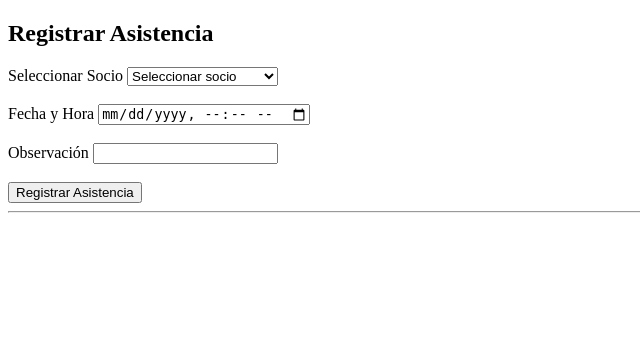
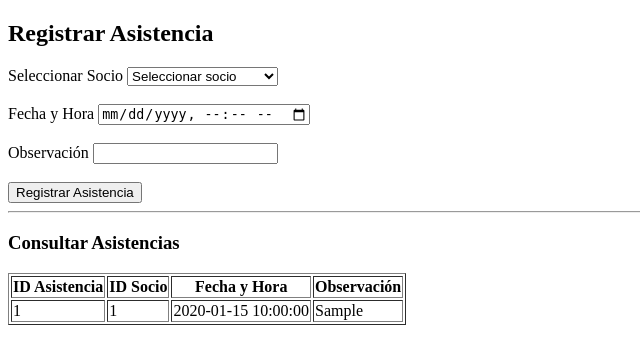
Before and after one commit to jherson199611/Proyecto_Gimnasio, a PHP site: page /vistas/asistencia.php in a window 1280 px wide. Shown: the top 364 px of the page, without its empty margins (0-640 px from the left). Run offline with PHP 8.4, Linux system fonts and the light colour scheme; tables that the repository leaves empty or names only in its code hold one stand-in row (values such as "Sample post").

Commit message:
Completar vista de registro y consulta de asistencias  Copiar mensaje 5.

```diff
--- a/vistas/asistencia.php
+++ b/vistas/asistencia.php
@@ -37,7 +37,6 @@ $socios = $stmt->fetchAll(PDO::FETCH_ASSOC);
 $asistencias = $asistenciaController->consultar();
 
 ?>
-
 
 <!DOCTYPE html>
 <html lang="es">
@@ -87,5 +86,30 @@ $asistencias = $asistenciaController->consultar();
     </form>
 
     <hr>
+
+    <h3>Consultar Asistencias</h3>
+
+    <table border="1">
+
+        <tr>
+            <th>ID Asistencia</th>
+            <th>ID Socio</th>
+            <th>Fecha y Hora</th>
+            <th>Observación</th>
+        </tr>
+
+        <?php foreach ($asistencias as $asistencia) { ?>
+
+        <tr>
+            <td><?php echo $asistencia["id"]; ?></td>
+            <td><?php echo $asistencia["socio_id"]; ?></td>
+            <td><?php echo $asistencia["fecha_hora"]; ?></td>
+            <td><?php echo $asistencia["observacion"]; ?></td>
+        </tr>
+
+        <?php } ?>
+
+    </table>
+
 </body>
 </html>
```
